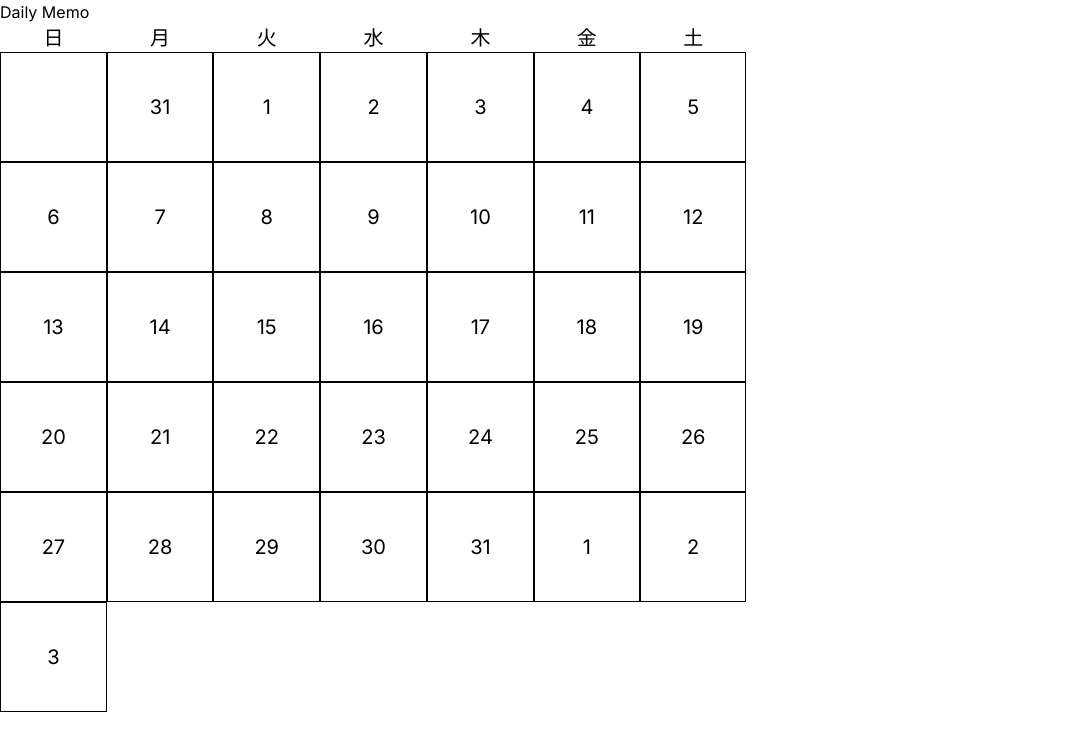
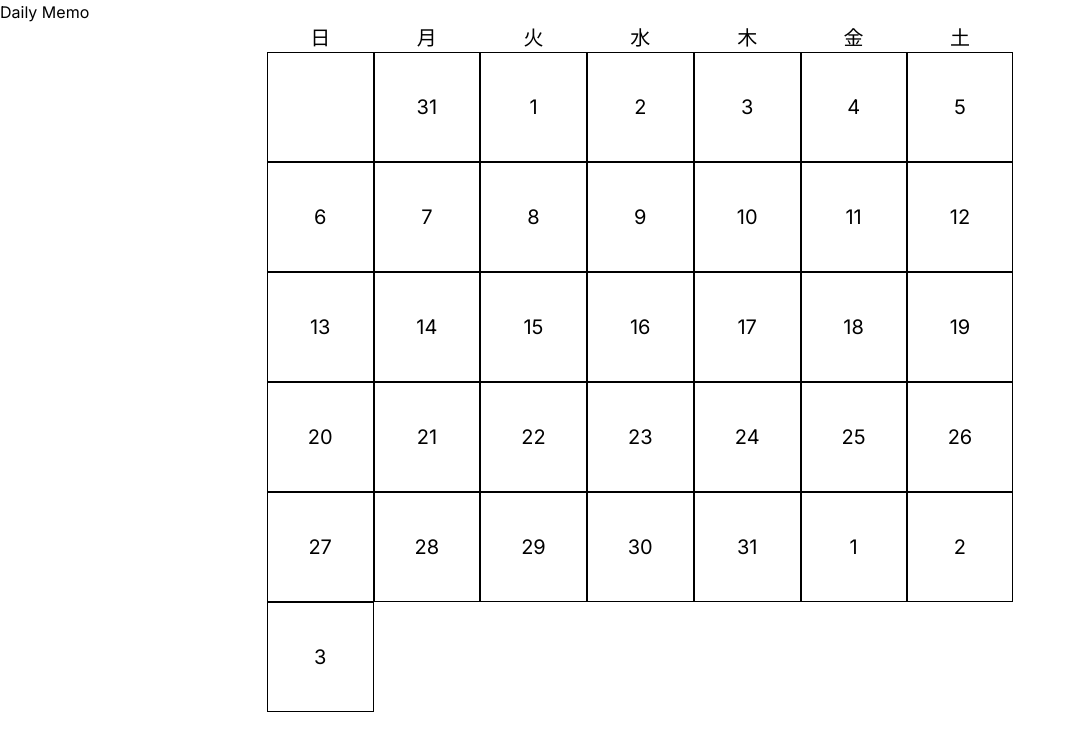
Before and after one commit to sasa-prog/DailyMemo, a Next.js app: page / in a window 1280 px wide. Shown: the top 750 px of the page, without its empty margins (0-1076 px from the left). Built offline with nearby package versions, Linux system fonts and the light colour scheme.

Commit message:
fix canlendar component
change to client component

```diff
--- a/app/page.tsx
+++ b/app/page.tsx
@@ -1,5 +1,4 @@
 import Calendar from "@/components/calendar/calendar";
-import MemoEditor from "@/components/editor";
 import { Toaster } from "react-hot-toast";
 
 export default function Home() {
--- a/components/calendar/calendar.tsx
+++ b/components/calendar/calendar.tsx
@@ -1,12 +1,11 @@
-import dayjs from "dayjs";
-import { PropsWithChildren } from "react";
+'use client'
 import CalendarCol from "./calendarCol";
 
 const days = [0, 1, 2, 3, 4, 5, 6]
 
-export default function Calendar(props: PropsWithChildren) {
+export default function Calendar() {
     return (
-      <div className="flex flex-row flex-nowrap justify-start">
+      <div className="flex flex-row flex-nowrap justify-center">
         {days.map((day) => {
           return (<CalendarCol key={day} day={day} />);
         })}
--- a/components/calendar/calendarCol.tsx
+++ b/components/calendar/calendarCol.tsx
@@ -1,5 +1,4 @@
 'use client'
-
 import { useState } from 'react'
 import dayjs, { Dayjs } from 'dayjs'
 import toast from 'react-hot-toast'
@@ -69,7 +68,7 @@ export default function CalendarColumn({day}: Props) {
         <div className="flex flex-col justify-stretch">
             <span className='text-center text-xl'>{dayStr}</span>
             {dates.map((date) => {
-                return (<CalendarDay key={date} day={date}/>)
+                return (<CalendarDay key={date} day={date} />)
             })}
         </div>
     )
```
